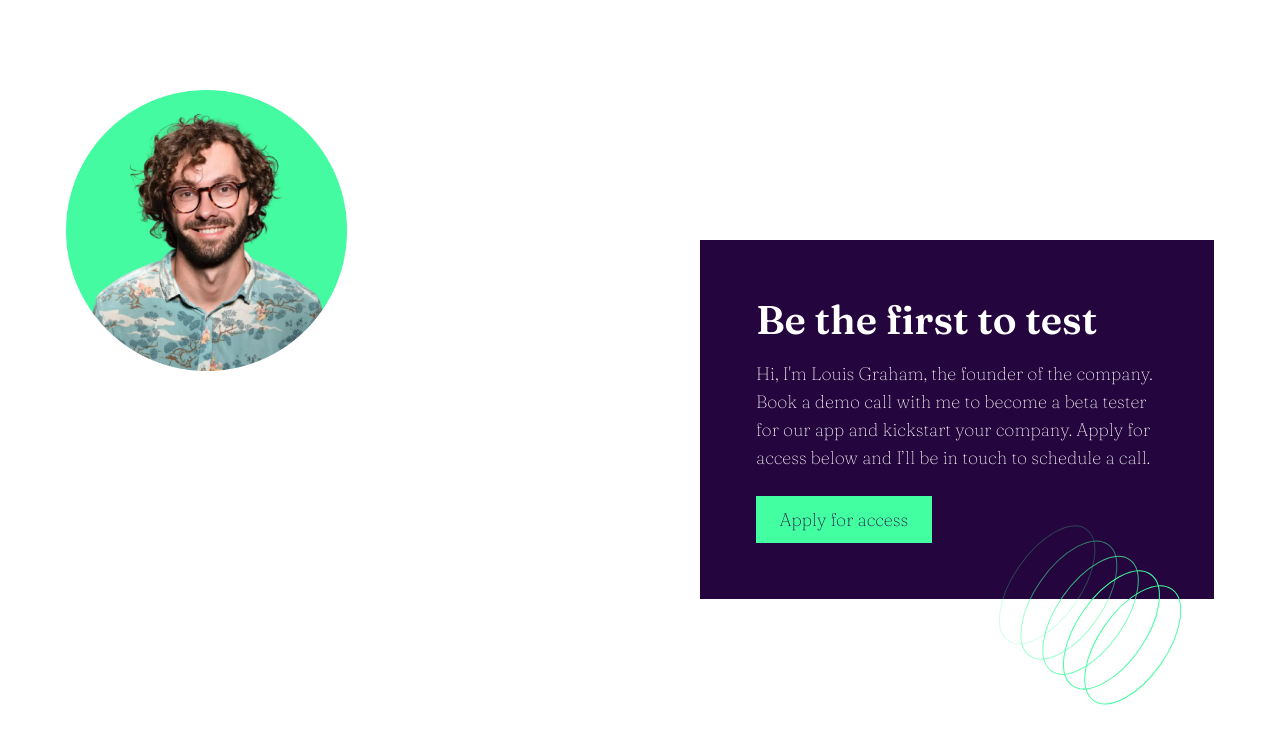
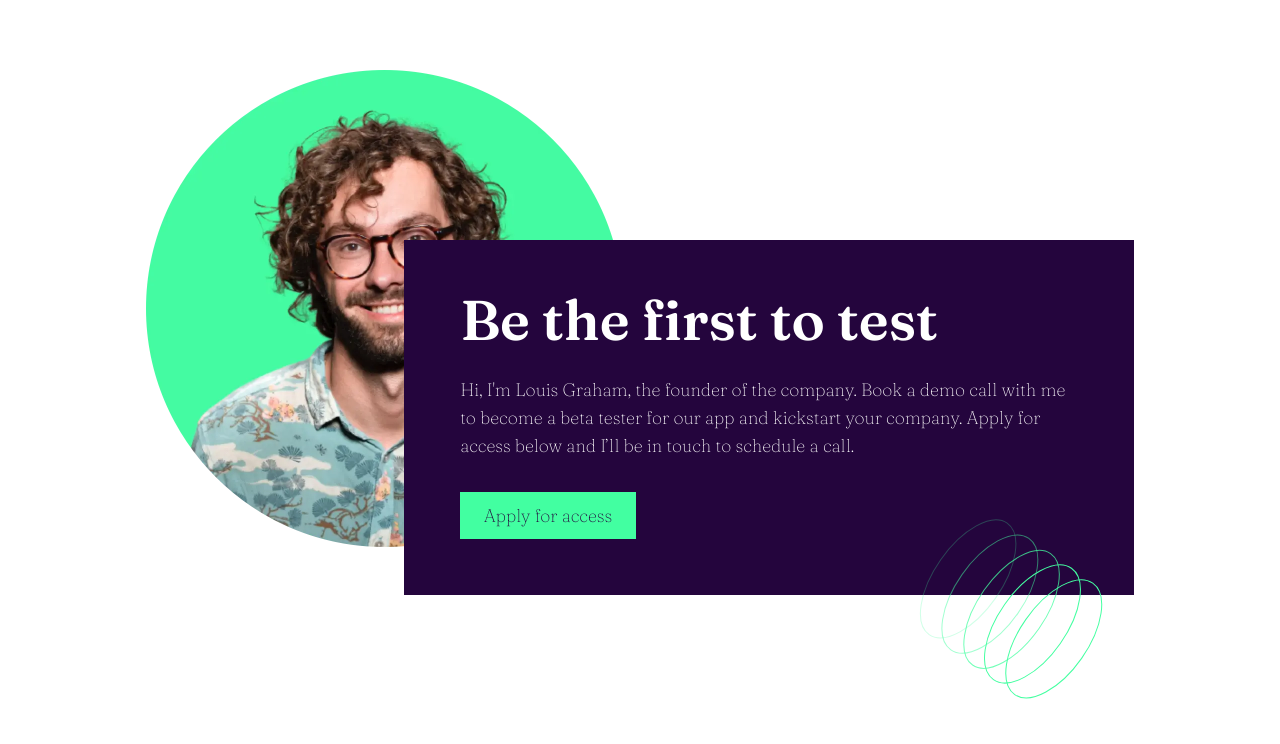
Before and after one commit to matehc/workit__frontendmentor, a plain HTML site: page index.html in a window 1280 px wide. Drawn offline with Linux system fonts and the light colour scheme.

Commit message:
feat: added desktop implementation

```diff
--- a/styles.css
+++ b/styles.css
@@ -167,3 +167,39 @@ font-size: clamp(2rem, 0.943661971830986rem + 4.507042253521126vw, 5rem);
         display: block;
     }
 }
+
+
+
+@media (min-width: 62.5em) {
+    .wrapper {
+        width: 77.22%;
+    }
+
+
+
+    .image__founder {
+        width: 477px;
+        height: 477px;
+        top: 70px;
+        /* left: ; */
+    }
+
+    .about__container {
+        padding: 56px 56px;
+        width: 730px;
+        /* margin-left: unset; */
+    }
+
+    .about__heading {
+        font-size: 56px;
+        margin-block-end: 32px;
+    }
+
+    .about__text {
+        margin-block-end: 32px;
+    }
+
+    .about__rings{
+        top: 263px;
+    }
+}
```
